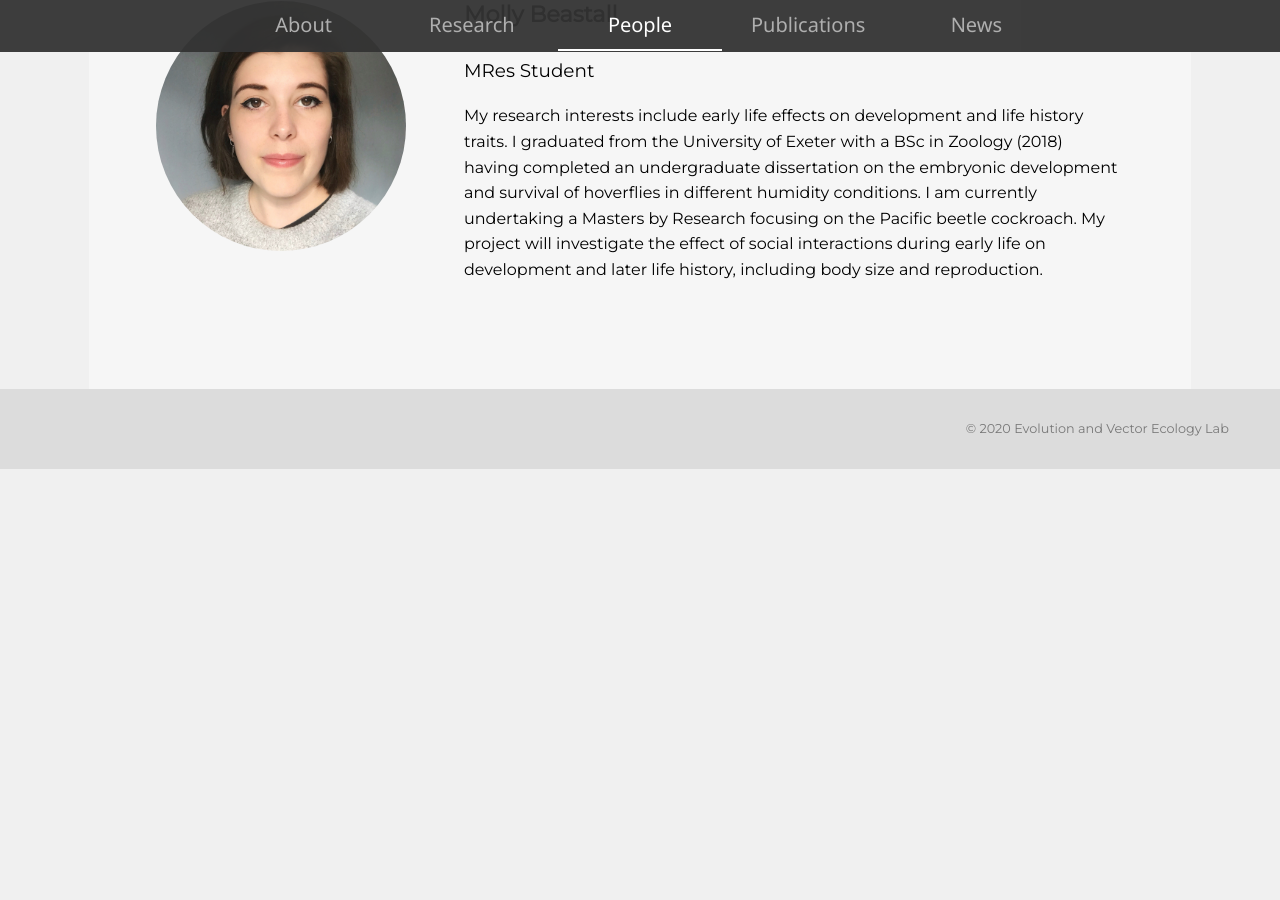
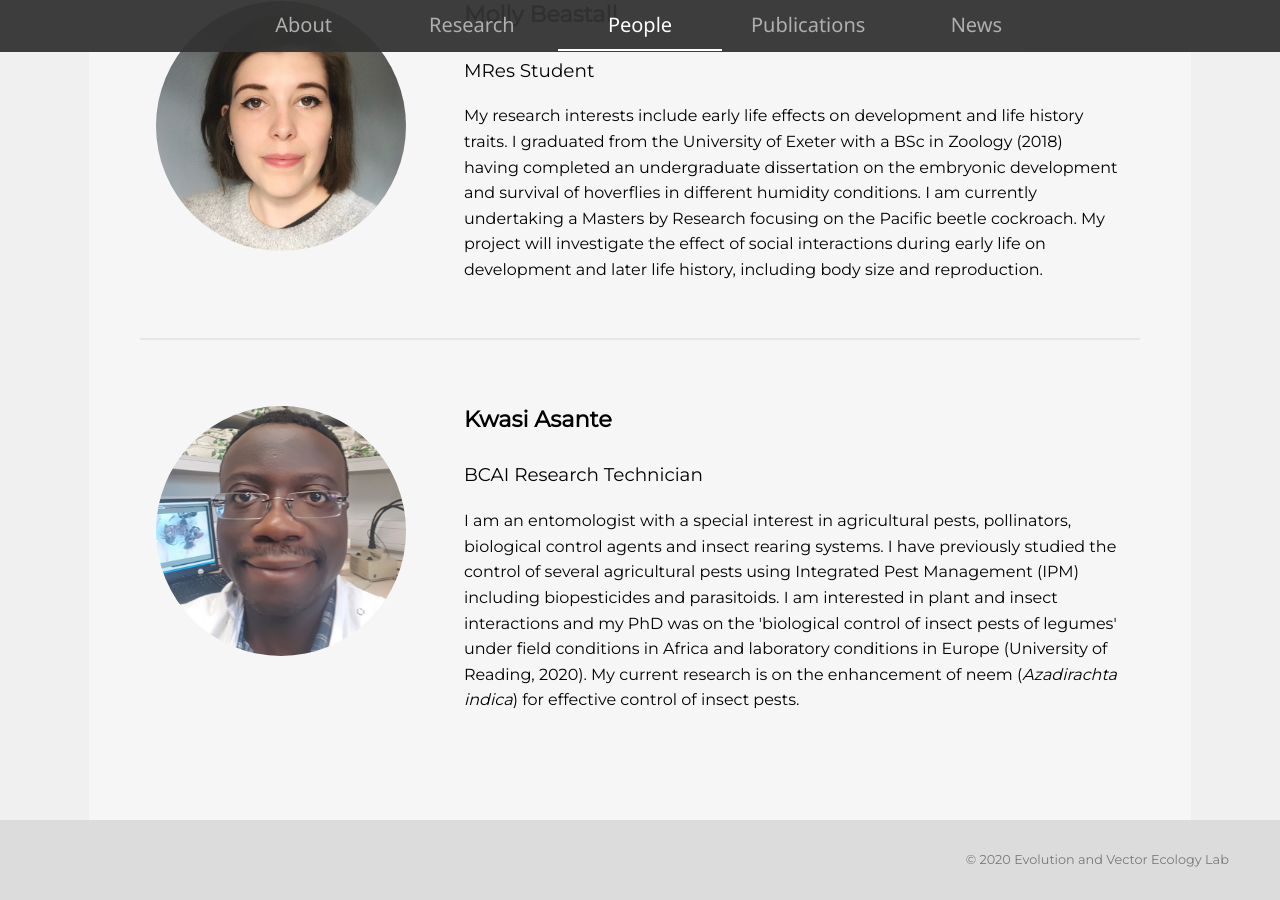
Before and after one commit to evelab/evelab.github.io, a Jekyll site: the page built from people.html, in a window 1280 px wide and 900 px high, scrolled down 2071 px. Built offline with Jekyll 4.4.1, drawn with Linux system fonts in a browser that asks for light colours; before the commit the page ends 2540 px from its top, so only the background shows below that.

Commit message:
New lab member and news

```diff
--- a/news-events/news.json
+++ b/news-events/news.json
@@ -1,7 +1,11 @@
 [
   {
+    "date": "Aug 2020",
+    "text": "We welcome Kwasi Asante, funded by the <a href='http://www.bristol.ac.uk/biology/bcai/' target='_blank'>Bristol Centre for Agricultural Innovation</a>, for a six-month project with <a href='http://www.bristol.ac.uk/biology/people/richard-l-wall/index.html' target='_blank'>Professor Richard Wall</a> to identify the optimal application of neem to control cowpea weevils, while minimising impact on their parasitoid natural enemies."
+  },
+  {
     "date": "Jun 2020",
-    "text": "<b>PHD OPPORTUNITY:</b> A fully funded PhD studentship is available to work with Sinead, Antoine and our collaborators <a href='https://pontonlab.wordpress.com/' target='_blank'>Dr Fleur Ponton</a> (Macquarie) and <a href='https://merg.zoo.ox.ac.uk/' target='_blank'>Professor Mike Bonsall</a> (Oxford) on host-microbiome-pathogen interactions. Full details of the project are <a href='docs/Bristol-Macquarie-PhD-advert.pdf' target='_blank'>here</a>. Please get in touch if you are interested or have any questions, and apply by 15 July!"
+    "text": "PHD OPPORTUNITY: A fully funded PhD studentship is available to work with Sinead, Antoine and our collaborators <a href='https://pontonlab.wordpress.com/' target='_blank'>Dr Fleur Ponton</a> (Macquarie) and <a href='https://merg.zoo.ox.ac.uk/' target='_blank'>Professor Mike Bonsall</a> (Oxford) on host-microbiome-pathogen interactions. Full details of the project are <a href='docs/Bristol-Macquarie-PhD-advert.pdf' target='_blank'>here</a>. Please get in touch if you are interested or have any questions, and apply by 15 July!"
   },
   {
     "date": "Mar 2020",
--- a/people.html
+++ b/people.html
@@ -120,6 +120,24 @@ news: inactive
     </section>
   </div>
 
+  <br>
+  <div class='break'> </div>
+  <br>
+
+  <div id='block'>
+    <img class='image-big' src='images/people/kwasi_asante.jpg' alt='Kwasi Asante'>
+    <section class='text'>
+      <img class='image-small' src='images/people/kwasi_asante.jpg' alt='Kwasi Asante'>
+      <p class='name'>Kwasi Asante</p>
+      <p class='title'>
+        BCAI Research Technician
+      </p>
+      <p>
+        I am an entomologist with a special interest in agricultural pests, pollinators, biological control agents and insect rearing systems. I have previously studied the control of several agricultural pests using Integrated Pest Management (IPM) including biopesticides and parasitoids. I am interested in plant and insect interactions and my PhD was on the 'biological control of insect pests of legumes' under field conditions in Africa and laboratory conditions in Europe (University of Reading, 2020). My current research is on the enhancement of neem (<i>Azadirachta indica</i>) for effective control of insect pests.
+      </p>
+    </section>
+  </div>
+
 </section>
 
 <!-- <section id='collaborators'>
```
Also changed, not shown: images/people/kwasi_asante.jpg (added).
